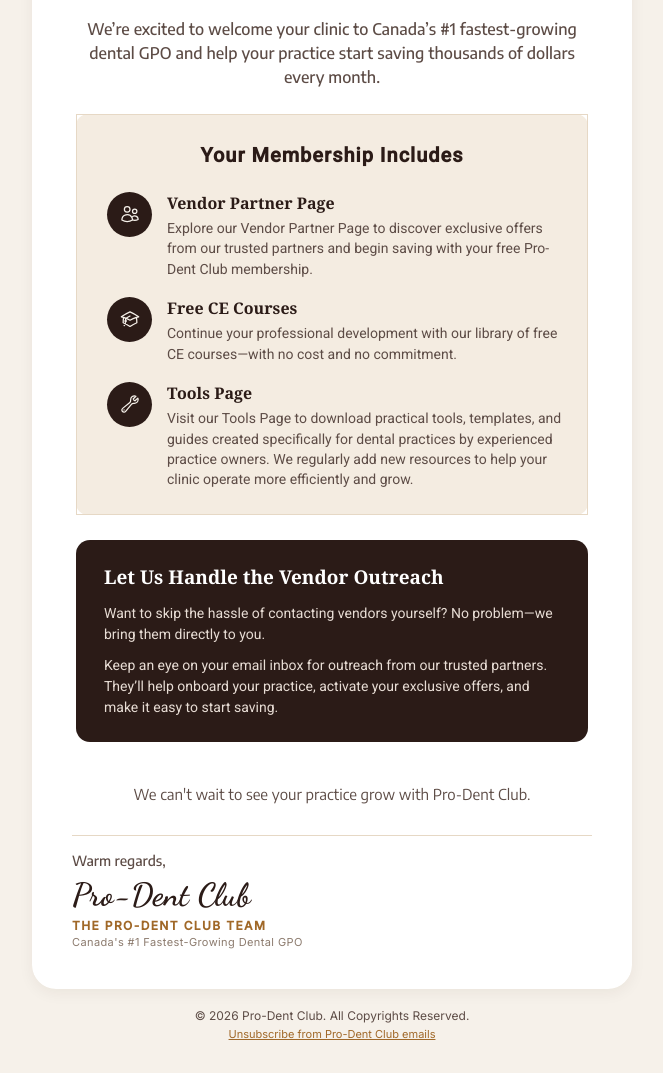
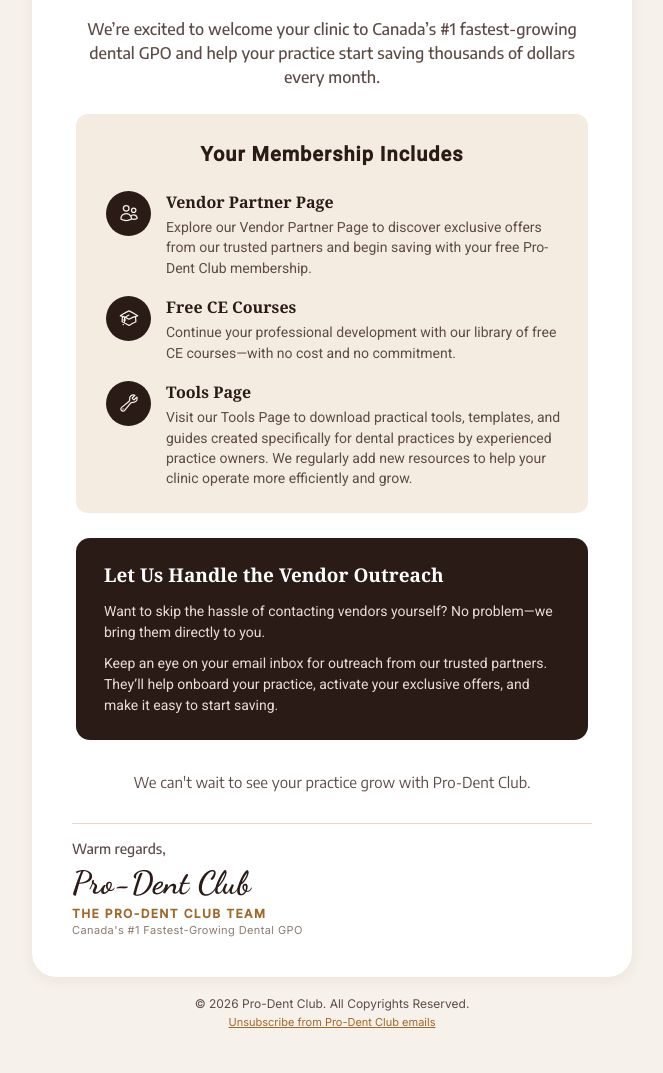
Before and after one commit to programmer-Raheem/pro-dent, a plain HTML site: page index.html in a window 1280 px wide. Shown: the part 246-1319 px from the top of the page, without its empty margins (308-971 px from the left). Drawn offline with Linux system fonts and the light colour scheme.

Commit message:
removed border and enhaced the image

```diff
--- a/index.html
+++ b/index.html
@@ -124,7 +124,7 @@
                             </tr>
                             <tr>
                                 <td align="center">
-                                    <img src="https://res.cloudinary.com/df80crgrw/image/upload/v1784637540/image_77_ufcptj.png" width="100%" alt="Pro-Dent Club Logo" border="0" style="width: 100%; max-width: 120px; height: auto; display: block; margin: 0 auto 12px auto; -ms-interpolation-mode: bicubic;">
+                                    <img src="https://res.cloudinary.com/df80crgrw/image/upload/v1784644021/Gemini_Generated_Image_iqgmcgiqgmcgiqgm-removebg-preview_chy0tk.png" width="100%" alt="Pro-Dent Club Logo" border="0" style="width: 100%; max-width: 120px; height: auto; display: block; margin: 0 auto 12px auto; -ms-interpolation-mode: bicubic;">
                                 </td>
                             </tr>
                         </table>
@@ -152,7 +152,7 @@
             <table role="presentation" cellspacing="0" cellpadding="0" border="0" width="100%" style="background-color: #ffffff;">
                 <tr>
                     <td align="center" style="padding: 0 44px 25px 44px;" class="mobile-padding">
-                        <table role="presentation" cellspacing="0" cellpadding="0" border="0" width="100%" style="background-color: #F4ECE1; border-radius: 12px; max-width: 512px; border: 1px solid #E6D8C5;" class="feature-box-inner">
+                        <table role="presentation" cellspacing="0" cellpadding="0" border="0" width="100%" style="background-color: #F4ECE1; border-radius: 12px; max-width: 512px;" class="feature-box-inner">
                             <tr>
                                 <td style="padding: 25px 25px;" class="feature-td">
                                     <table role="presentation" cellspacing="0" cellpadding="0" border="0" width="100%">
@@ -287,7 +287,7 @@
                       <!-- REALISTIC PROFESSIONAL SIGN OFF SECTION -->
             <table role="presentation" cellspacing="0" cellpadding="0" border="0" width="100%" style="background-color: #ffffff; border-radius: 0 0 24px 24px;">
                 <tr>
-                    <td style="padding: 10px 40px 40px 40px;" class="mobile-padding">
+                    <td style="padding: 0px 40px 40px 40px;" class="mobile-padding">
 
                         <!-- CLOSING LINE -->
                         <p style="font-family: 'Encode Sans', sans-serif; font-size: 15px; line-height: 165%; color: #5D4C46; margin: 0 0 28px 0; text-align: center;">
```
